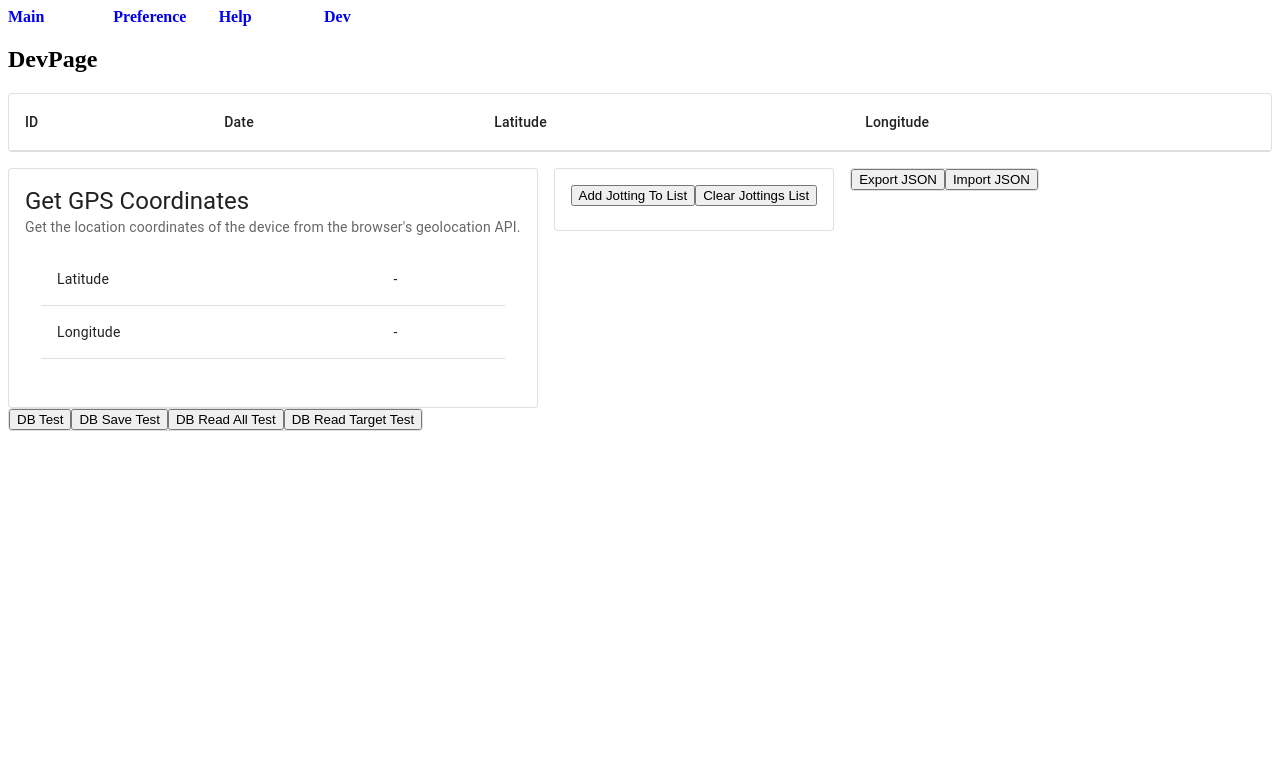
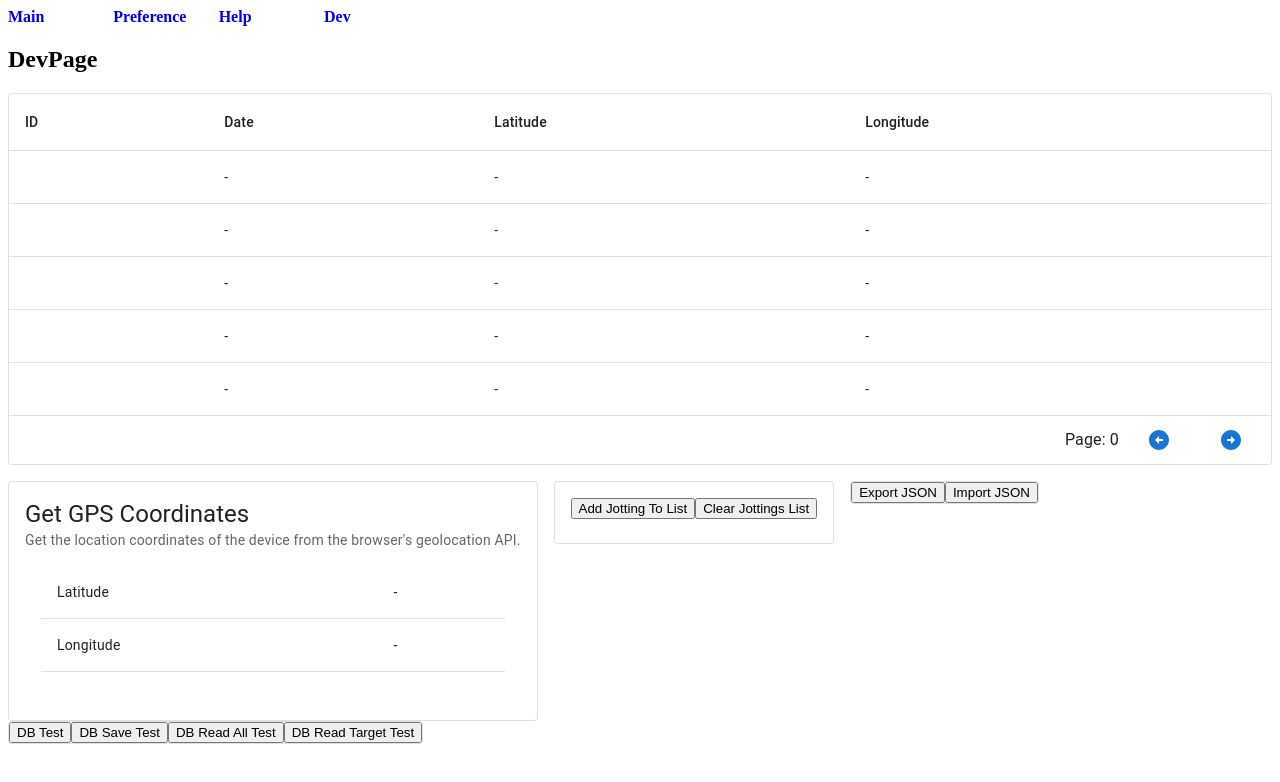
Before and after one commit to tikitorchey/jotgps, a React app in the folder app/: page /#/dev in a window 1280 px wide. Shown: the top 782 px of the page. Built offline with nearby package versions, Linux system fonts and the light colour scheme; the HTML template or start-up script is replaced by a standard one.

Commit message:
add #11 Jotting一覧を表示する開発用コンポーネントを作成

```diff
--- a/app/package.json
+++ b/app/package.json
@@ -14,7 +14,8 @@
   "dependencies": {
     "@emotion/react": "^11.14.0",
     "@emotion/styled": "^11.14.0",
-    "@mui/material": "^6.4.0",
+    "@mui/icons-material": "^6.4.5",
+    "@mui/material": "^6.4.5",
     "react": "^19.0.0",
     "react-dom": "^19.0.0",
     "react-router-dom": "^7.1.3",
--- /dev/null
+++ b/app/src/Components/Organisms/Dev/DevJottingListViewer.tsx
@@ -0,0 +1,105 @@
+import React, { useEffect, useState } from "react";
+import { Button, Card, CardContent, Typography, CardActions } from "@mui/material";
+import { Table, TableBody, TableCell, TableRow, TableHead } from "@mui/material";
+import { ArrowCircleRight, ArrowCircleLeft } from "@mui/icons-material";
+import Jotting from "src/jgEngine/models/jotting";
+
+/**
+ * Outline	: XXXするComponent
+ * Logic		: - AAAをBBBにする
+ *            - 親ComponentからCCCを受け取り、DDDとしたものを子Componentに渡す
+ * View			: - KKKをリスト表示する
+ */
+
+// Type Declaration of Props
+type Props = {
+  jottingList: Array<Jotting>;
+}
+
+export const DevJottingListViewer: React.FC<Props> = ({ jottingList }) => {
+
+  const TABLE_SIZE: number = 5;
+
+  // ___ state ___ ___ ___ ___ ___
+  const [ sampleState, setSampleState ] = useState<string>('This is SampleState');
+  const [ tableIndex, setTableIndex ] = useState<number>(0);
+
+  // ___ use effect ___ ___ ___ ___ ___
+  useEffect( () => { console.log(sampleState) }, [ sampleState ] );
+
+  // ___ event handler ___ ___ ___ ___ ___
+  const handleChange = (e : React.ChangeEvent<HTMLInputElement>) => {
+    const newValue = e.target.value
+    setSampleState(newValue);
+  };
+
+  // ___ method ___ ___ ___ ___ ___
+  const test = () => {
+    console.log('test');
+  }
+
+  const onClickResetButton = () => {
+    const initialVal = 'This is SampleState';
+    setSampleState(initialVal);
+  }
+
+  const incrementTableIndex = () => {
+    setTableIndex(tableIndex + 1);
+  }
+
+  const decrementTableIndex = () => {
+    if(tableIndex > 1){
+      setTableIndex(tableIndex - 1);
+    } else {
+      setTableIndex(0);
+    }
+  }
+
+  const provideRow = (jotting: Jotting) => {
+    const row =
+      <TableRow key = { jotting?.id }>
+        <TableCell> { jotting?.id }                                              </TableCell>
+        <TableCell> { (jotting?.metaData.date ? jotting.metaData.date : "-" ) }  </TableCell>
+        <TableCell> { (jotting?.gpsCoords.lat ? jotting.gpsCoords.lat : "-" ) }  </TableCell>
+        <TableCell> { (jotting?.gpsCoords.lng ? jotting.gpsCoords.lng : "-" ) }  </TableCell>
+      </TableRow>
+    return row;
+  }
+
+  return (
+
+    <Card variant = "outlined">
+
+      <Table>
+
+        <TableHead>
+          <TableRow>
+            <TableCell> ID         </TableCell>
+            <TableCell> Date       </TableCell>
+            <TableCell> Latitude   </TableCell>
+            <TableCell> Longitude  </TableCell>
+          </TableRow>
+        </TableHead>
+
+        <TableBody>
+          {/** jottingList内のデータを一覧表示する */}
+          { provideRow(jottingList[ 0 + (tableIndex * TABLE_SIZE) ]) }
+          { provideRow(jottingList[ 1 + (tableIndex * TABLE_SIZE) ]) }
+          { provideRow(jottingList[ 2 + (tableIndex * TABLE_SIZE) ]) }
+          { provideRow(jottingList[ 3 + (tableIndex * TABLE_SIZE) ]) }
+          { provideRow(jottingList[ 4 + (tableIndex * TABLE_SIZE) ]) }
+        </TableBody>
+
+      </Table>
+
+      <CardActions sx = {{ display: "flex", justifyContent: "flex-end" }}>
+        <Typography> Page: { tableIndex } </Typography>
+        <Button size = "small" onClick = { decrementTableIndex } > <ArrowCircleLeft/> </Button>
+        <Button size = "small" onClick = { incrementTableIndex } > <ArrowCircleRight/> </Button>
+      </CardActions>
+
+    </Card>
+  );
+};
+
+export default DevJottingListViewer
--- a/app/src/Components/Pages/DevPage.tsx
+++ b/app/src/Components/Pages/DevPage.tsx
@@ -4,6 +4,7 @@ import { Table, TableBody, TableCell, TableRow, TableHead } from "@mui/material"
 import { JGEngine } from "../../jgEngine/jgEngine";
 import { LatLng, Jotter } from "../../jgEngine/types";
 import { Jotting } from "../../jgEngine/models/jotting";
+import { DevJottingListViewer } from "../Organisms/Dev/DevJottingListViewer";
 
 type Props = {
   sampleProp ?: any;
@@ -101,34 +102,7 @@ export const DevPage: React.FC<Props> = ({ sampleProp }) => {
 
         {/** UI State */}
         <Grid2 size = { 12 }>
-          <Card variant = "outlined">
-
-            <Table>
-
-              <TableHead>
-                <TableRow>
-                  <TableCell> ID         </TableCell>
-                  <TableCell> Date       </TableCell>
-                  <TableCell> Latitude   </TableCell>
-                  <TableCell> Longitude  </TableCell>
-                </TableRow>
-              </TableHead>
-
-              <TableBody>
-                {/** jottingList内のデータを一覧表示する */}
-                { jottingList.map( (jotting: Jotting) => (
-                  <TableRow key = { jotting.id }>
-                    <TableCell> { jotting.id }                                              </TableCell>
-                    <TableCell> { (jotting.metaData.date ? jotting.metaData.date : "-" ) }  </TableCell>
-                    <TableCell> { (jotting.gpsCoords.lat ? jotting.gpsCoords.lat : "-" ) }  </TableCell>
-                    <TableCell> { (jotting.gpsCoords.lng ? jotting.gpsCoords.lng : "-" ) }  </TableCell>
-                  </TableRow>
-                )) }
-              </TableBody>
-
-            </Table>
-
-          </Card>
+          <DevJottingListViewer jottingList = { jottingList } />
         </Grid2>
 
         <Grid2>
```
Also changed, not shown: 1 other file (tests, documents, lock files or other folders).
